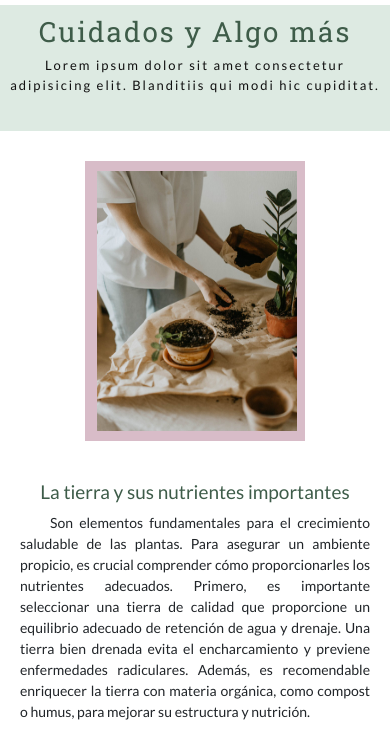
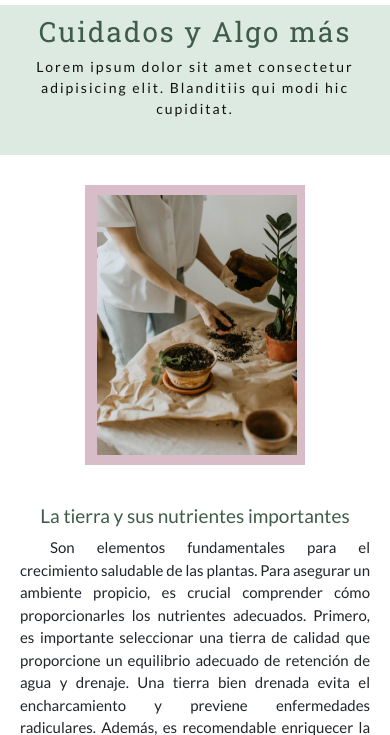
Before and after one commit to Karelisve/Proyectofinal, a website: page pages/care.html in a window 390 px wide. Shown: the part 61-796 px from the top of the page. Drawn offline with nearby package versions, Linux system fonts and the light colour scheme.

Commit message:
cambios tamaño texto movil

```diff
--- a/scss/_care.scss
+++ b/scss/_care.scss
@@ -37,7 +37,6 @@ main {
         .container{
             .row {
                 .parrafo-cuidado {
-                    font-size: 14px;
                     text-align: justify;
                     padding: 10px;
                     width: 550px;
--- a/scss/_titulo-paginas.scss
+++ b/scss/_titulo-paginas.scss
@@ -22,9 +22,9 @@ main{
     main{
         section{
             .page-title {
-                font-size: 14px;
+                font-size: 15px;
                 p {
-                    font-size: 13px;
+                    font-size: 14px;
                 }
             }
         }
```
Also changed, not shown: css/styles.css, 1 other file.
